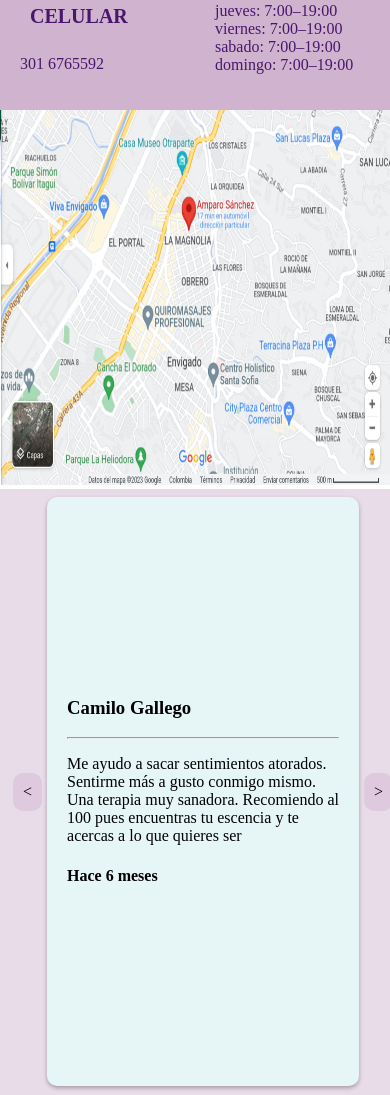
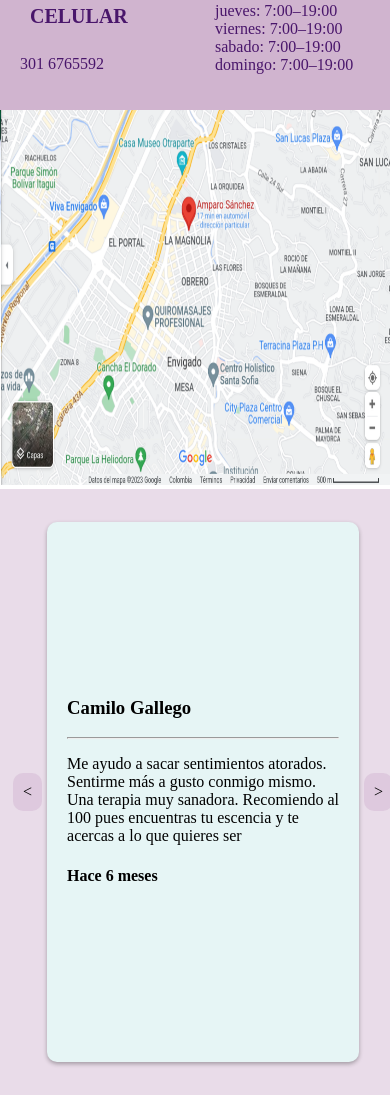
Before and after one commit to danielcarz/vercel5, a React (Vite) app: page / in a window 390 px wide. Shown: the part 2108-3203 px from the top of the page. Built offline with nearby package versions, Linux system fonts and the light colour scheme.

Commit message:
SASS commit

```diff
--- a/src/sass/components/_comments.scss
+++ b/src/sass/components/_comments.scss
@@ -32,7 +32,7 @@
 
             margin: 0 auto;
             width: 100%;
-            height: 549px;
+            height: 500px;
             padding:  20px;
 
             display: flex;
--- a/src/sass/index.css
+++ b/src/sass/index.css
@@ -824,7 +824,7 @@ body {
             box-shadow: 0px 2px 4px rgba(0, 0, 0, 0.3);
     margin: 0 auto;
     width: 100%;
-    height: 549px;
+    height: 500px;
     padding: 20px;
     display: -webkit-box;
     display: -ms-flexbox;
```
